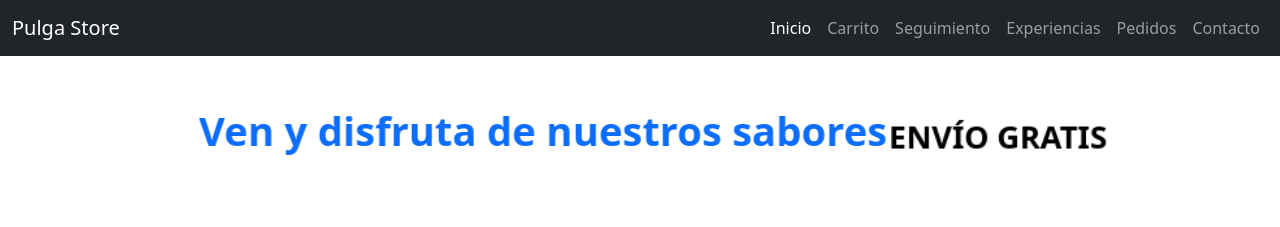
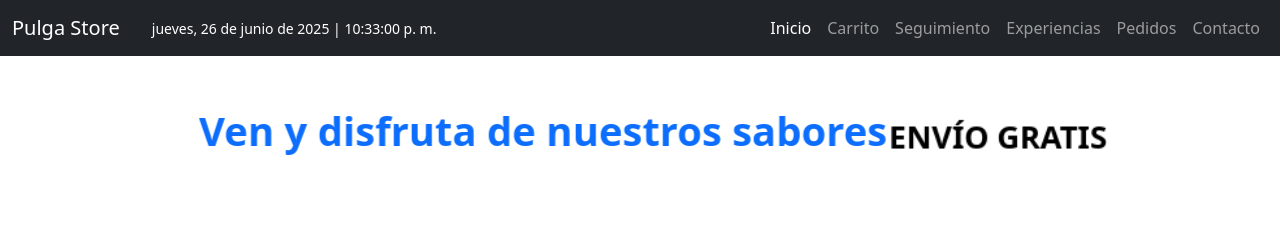
Before and after one commit to zuki2610/pulga-store, a plain HTML site: page pages/index.html in a window 1280 px wide. Shown: the top 227 px of the page. Drawn offline with nearby package versions, Linux system fonts and the light colour scheme.

Commit message:
Add date and time display to navbar in index and seguimiento pages

```diff
--- a/pages/index.html
+++ b/pages/index.html
@@ -13,6 +13,7 @@
   <nav class="navbar navbar-expand-lg navbar-dark bg-dark">
     <div class="container-fluid">
       <a class="navbar-brand" href="index.html">Pulga Store</a>
+      <div id="fecha-hora" class="text-end text-white px-3 py-2"></div>
       <button class="navbar-toggler" type="button" data-bs-toggle="collapse" data-bs-target="#navbarNav">
         <span class="navbar-toggler-icon"></span>
       </button>
```
Also changed, not shown: pages/seguimiento.html (+1 -0 lines).
